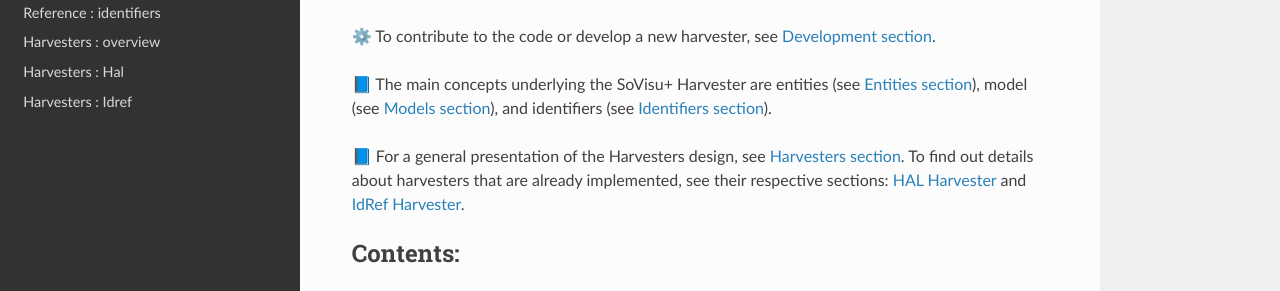
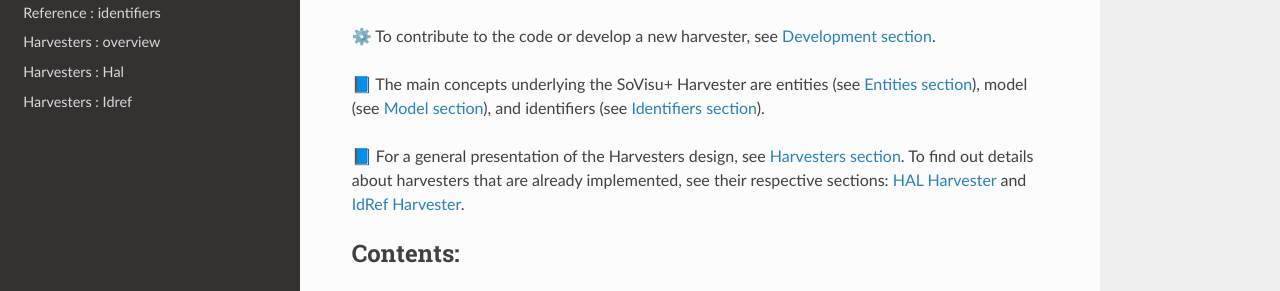
Before and after one commit to CRISalid-esr/svp-harvester, a Sphinx documentation site: the page built from docs/source/index.rst, in a window 1280 px wide and 981 px high. Shown: the part 287-578 px from the top of the window. Built offline with Sphinx 7.4.7 and the Read the Docs theme 2.0.0, drawn with Linux system fonts in a browser that asks for light colours; nearby versions of some CDN libraries.

Commit message:
Documentation enhancements

```diff
--- a/docs/source/index.rst
+++ b/docs/source/index.rst
@@ -13,11 +13,12 @@
 ⚙️ To contribute to the code or develop a new harvester, see :doc:`Development section<quickstart/development>`.
 
 📘 The main concepts underlying the SoVisu+ Harvester are entities (see :doc:`Entities section<reference/entities>`),
-model (see :doc:`Models section<reference/model>`), and identifiers (see :doc:`Identifiers section<reference/identifiers>`).
+model (see :doc:`Model section<reference/model>`), and identifiers (see :doc:`Identifiers section<reference/identifiers>`).
 
 📘 For a general presentation of the Harvesters design, see :doc:`Harvesters section<harvesters/overview>`.
 To find out details about harvesters that are already implemented, see their respective sections:
 :doc:`HAL Harvester<harvesters/hal>` and :doc:`IdRef Harvester<harvesters/idref>`.
+
 
 .. toctree::
    :maxdepth: 1
--- a/docs/source/overview.rst
+++ b/docs/source/overview.rst
@@ -4,6 +4,12 @@
 **SoVisu+ Harvester** is a generic tool designed for harvesting bibliographic references from various sources and to convert them into a common standardized format.
 
 It is intended to provide a unified interface to the various scholarly publication databases and repositories that are used by an institutional research information system or a bibliographic data management system.
+
+
+Live demo
+---------
+
+📺 A live demo of the ongoing development version is available on `AWS box <http://13.51.241.83/admin/retrieve?locale=en_US>`_.
 
 .. note:: SoVisu+ Harvester belongs to the SoVisu+ project, which aims to provide a set of robust and scalable components to build research information management systems. But it may also be used as a standalone tool or integrated to a completely different system.
 
```
